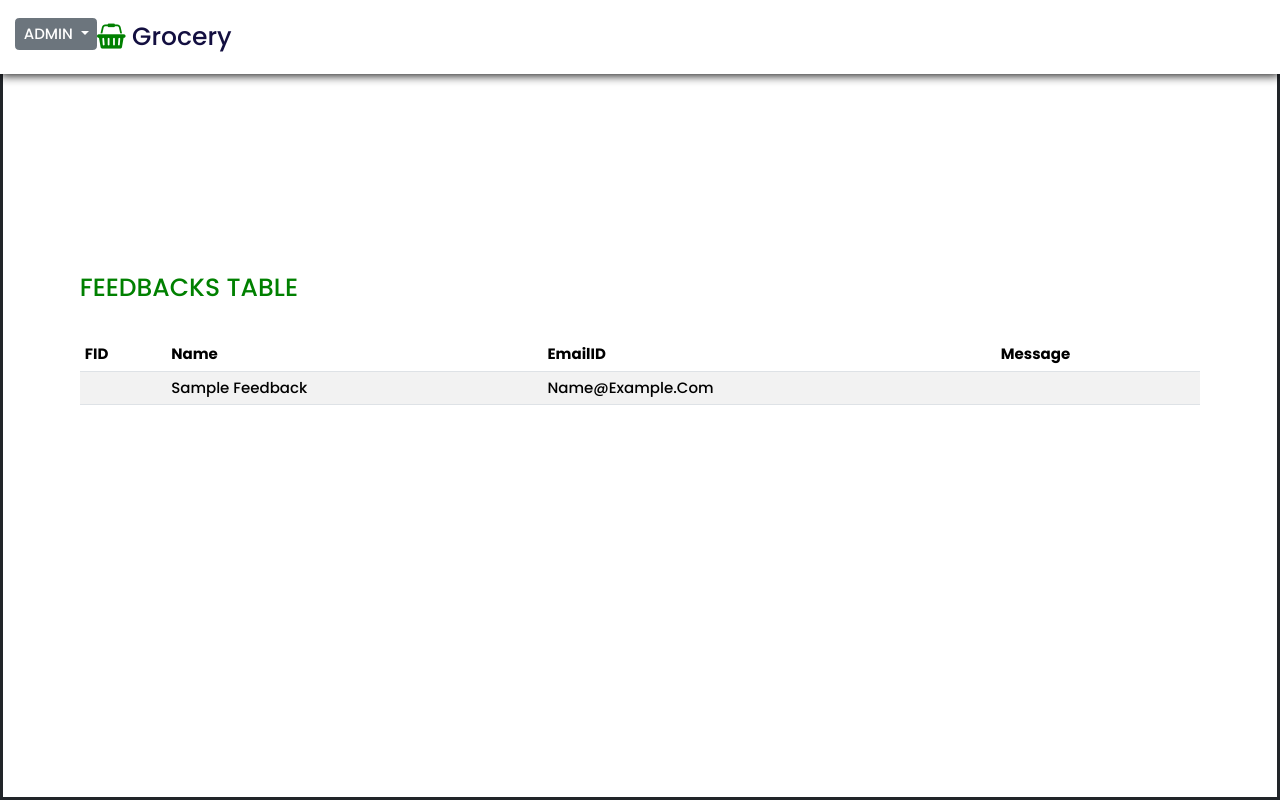
After one commit to roshanchouha/Online-grocery-Platform, a PHP site: page /grocery/admin/feedback.php in a window 1280 px wide. The commit adds this page. Run offline with PHP 8.4, Linux system fonts and the light colour scheme; tables that the repository leaves empty or names only in its code hold one stand-in row (values such as "Sample post"); data that the repository does not hold is empty.

Commit message:
Add files via upload

```diff
--- a/admin/dropdown.php
+++ b/admin/dropdown.php
@@ -8,7 +8,7 @@
        <li><a class="dropdown-item" href="products.php"> Products</a></li>
        <li><a class="dropdown-item" href="Users.php">Users</a></li>
        <li><a class="dropdown-item" href="category.php">Category</a></li>
-       <li><a class="dropdown-item" href="#">Feedback</a></li>
+       <li><a class="dropdown-item" href="feedback.php">Feedback</a></li>
        <li><hr class="dropdown-divider"></li>
        <li><a class="dropdown-item" href="adminpanel.php">Home</a></li>
      </ul>
--- /dev/null
+++ b/admin/feedback.php
@@ -0,0 +1,63 @@
+<?php
+include 'header.php'; ?>
+  <body>
+    <header >
+      <div class="adminlogo">
+        <?php
+        include 'dropdown.php' ?>
+        <a href="#" class="logo"><i class="fa fa-shopping-basket" aria-hidden="true"></i> Grocery</a>
+      </div>
+    </header>
+    <section class="section">
+      <div class="users">
+         <h1>FEEDBACKS TABLE</h1>
+         <div class="btn1">
+
+         </div>
+      </div>
+            <div class="usercontainer">
+              <table class="table table-striped table-hover">
+                <thead>
+                <tr>
+                  <th scope="col">FID</th>
+                  <th scope="col">Name</th>
+                  <th scope="col">EmailID</th>
+                  <th scope="col"> Message</th>
+
+                </tr>
+               </thead>
+               <tbody>
+                 <?php
+
+                   include 'config.php';
+                   $sql="SELECT * FROM feedback";
+                   $result=mysqli_query($conn,$sql) or die("query failed");
+
+                   if(mysqli_num_rows($result)>0)
+                   {
+                     while ($row=mysqli_fetch_assoc($result)) {
+
+
+                   ?>
+                <tr>
+                  <th scope="row"><?php  echo $row['FID'] ?></th>
+                  <td><?php  echo $row['name'] ?></td>
+                  <td><?php  echo $row['email'] ?></td>
+                  <td><?php  echo $row['COMMENT'] ?></td>
+
+                </tr>
+                <?php
+                  }
+                }else{
+                  echo "no post available";
+                }
+                 mysqli_close($conn);
+                ?>
+      </tbody>
+   </table>
+  </div>
+ </section>
+    <script type="text/javascript" src="	https://cdn.jsdelivr.net/npm/bootstrap@5.3.0-alpha3/dist/js/bootstrap.bundle.min.js">
+    </script>
+  </body>
+</html>
```
Also changed, not shown: admin/dashboard.php (+17 -3 lines).
